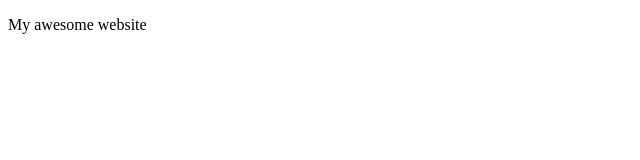
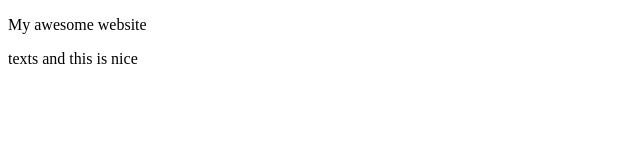
Before and after one commit to zfv26m7qqx-cpu/git-tut-beginner, a plain HTML site: page index.html in a window 1280 px wide. Shown: the whole page, without its empty margins (0-640 px from the left). Drawn offline with Linux system fonts and the light colour scheme.

Commit message:
text added with div

```diff
--- a/index.html
+++ b/index.html
@@ -9,5 +9,8 @@
     <p>
     My awesome website
     </p>
+    <div>
+        texts and this is nice
+    </div>
 </body>
 </html>
```
